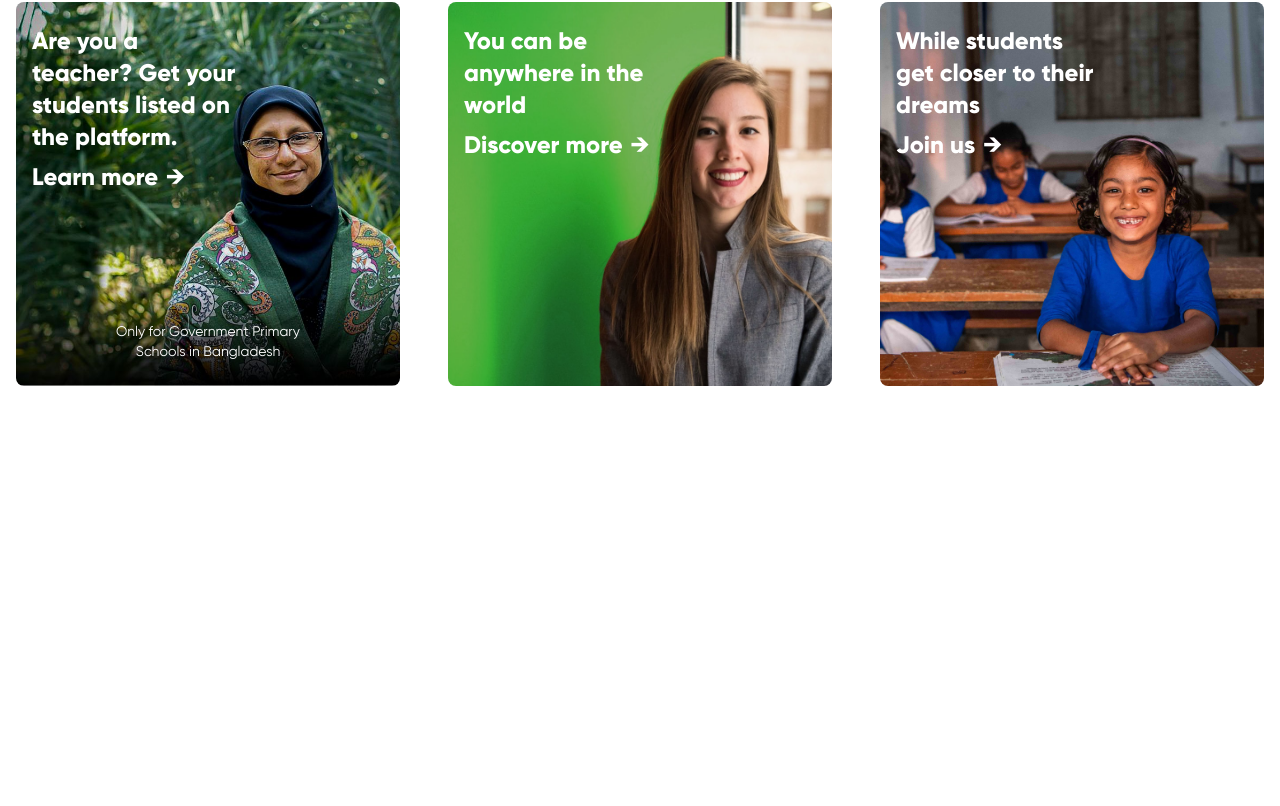
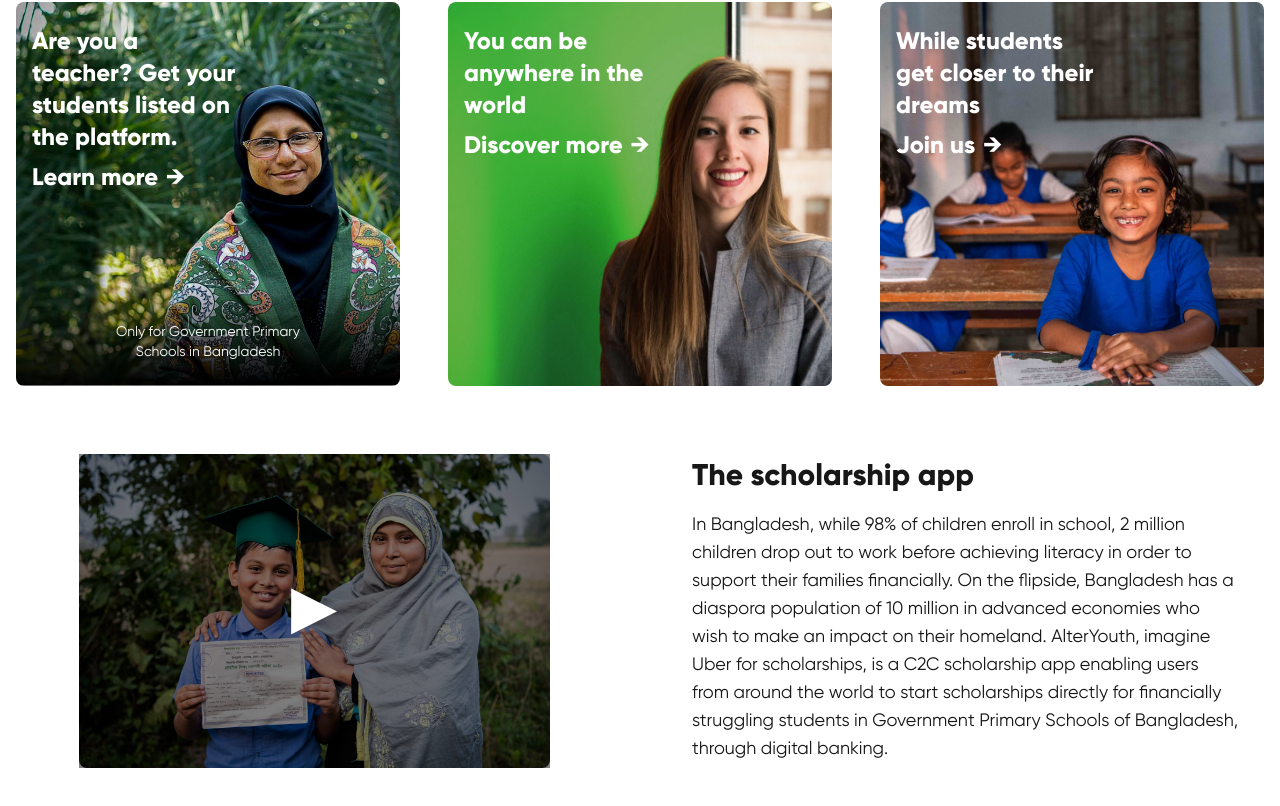
Before and after one commit to Rifat8080/alteryouth_nextjs, a Next.js app: page / in a window 1280 px wide. Shown: the part 3828-4634 px from the top of the page. Before the commit the page ends 4242 px from the top, so only its background shows below. Built offline with nearby package versions, Linux system fonts and the light colour scheme; no server answers.

Commit message:
video section

```diff
--- /dev/null
+++ b/src/components/videoSection.js
@@ -0,0 +1,78 @@
+import React, { useState } from "react";
+
+const VideoSection = () => {
+  const [isModalOpen, setIsModalOpen] = useState(false);
+
+  const handlePlay = () => {
+    setIsModalOpen(true);
+  };
+
+  const closeModal = () => {
+    setIsModalOpen(false);
+  };
+
+  const handleBackdropClick = (e) => {
+    // Ensure the click is on the backdrop, not the video or close button
+    if (e.target === e.currentTarget) {
+      closeModal();
+    }
+  };
+
+  return (
+    <section className="grid grid-cols-1 lg:grid-cols-2 items-center justify-center  py-10 bg-white gap-6">
+      {/* Video Thumbnail */}
+      <div className="w-full flex justify-center relative">
+        <div className="relative w-full lg:w-3/4">
+          <img
+            src="/assets/images/ay_video_poster.jpg"
+            alt="Video Thumbnail"
+            className="rounded-lg w-full object-cover"
+          />
+          <button
+            onClick={handlePlay}
+            className="absolute inset-0 flex items-center justify-center text-white text-6xl"
+            style={{ background: "rgba(0, 0, 0, 0.5)" }}
+          >
+            ▶
+          </button>
+        </div>
+      </div>
+
+      {/* Text Section */}
+      <div className="hidden w-full lg:flex flex-col items-center lg:items-start text-center lg:text-left px-4 lg:px-10">
+        <h2 className="text-3xl font-bold mb-4">The scholarship app</h2>
+        <p className="text-lg">
+        In Bangladesh, while 98% of children enroll in school, 2 million children drop out to work before achieving literacy in order to support their families financially. On the flipside, Bangladesh has a diaspora population of 10 million in advanced economies who wish to make an impact on their homeland. AlterYouth, imagine Uber for scholarships, is a C2C scholarship app enabling users from around the world to start scholarships directly for financially struggling students in Government Primary Schools of Bangladesh, through digital banking.</p>
+      </div>
+
+      {/* Modal */}
+      {isModalOpen && (
+        <div
+          className="fixed inset-0 bg-black bg-opacity-75 flex items-center justify-center z-50"
+          onClick={handleBackdropClick} // Close modal on backdrop click
+        >
+          <div className="relative w-full lg:w-3/4 max-w-3xl bg-black">
+            {/* Close Button */}
+            <button
+              onClick={closeModal}
+              className="absolute top-2 right-2 text-white text-2xl z-50"
+            >
+              ✖
+            </button>
+            {/* Video Player */}
+            <video
+              className="rounded-lg w-full h-96"
+              controls
+              autoPlay
+            >
+              <source src="/assets/videos/ay_explainer.mp4" type="video/mp4" />
+              Your browser does not support the video tag.
+            </video>
+          </div>
+        </div>
+      )}
+    </section>
+  );
+};
+
+export default VideoSection;
--- a/src/pages/index.js
+++ b/src/pages/index.js
@@ -8,6 +8,7 @@ import Carousel from "@/components/communityImpact";
 import SchoolCarousel from "@/components/schoolCaroursel";
 import SchoolEligibility from "@/components/schoolEligibility";
 import ImageCards from "@/components/imageCards";
+import VideoSection from "@/components/videoSection";
 
 export async function getStaticProps() {
   const images = getImages();
@@ -31,6 +32,7 @@ const HomePage = ({ images, scImages }) => {
       <SchoolCarousel images={scImages} />
       <SchoolEligibility />
       <ImageCards />
+      <VideoSection />
     </>
   );
 };
```
